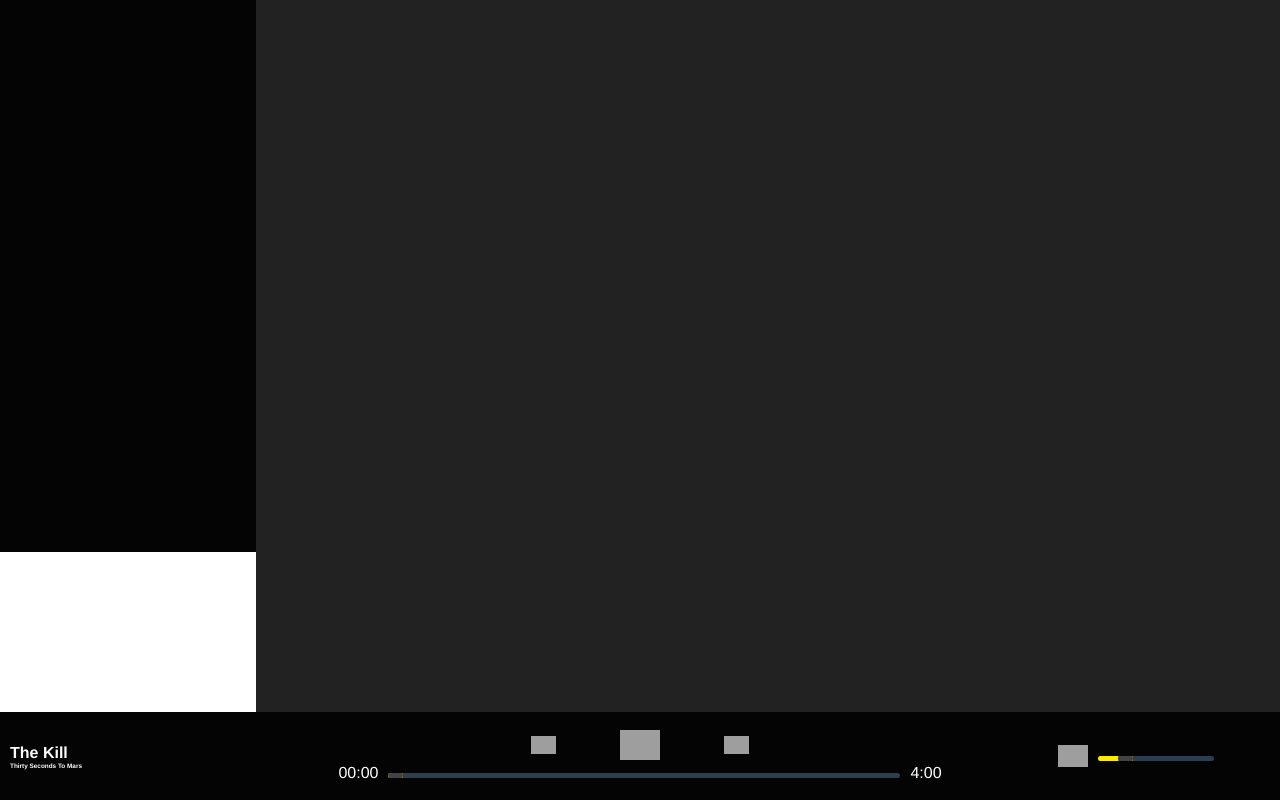
After one commit to SparrowTen/Sparrowfy, a Django app: page /main/ in a window 1280 px wide. The commit adds this page. Run offline with Django 3.2, Linux system fonts and the light colour scheme; parts of the project's set-up code (start-up, migrations or seed data) failed here and were passed over; grey boxes are pictures that could not be loaded.

Commit message:
mainpage init

```diff
--- a/sparrowfy/main/urls.py
+++ b/sparrowfy/main/urls.py
@@ -5,6 +5,7 @@ from django.conf.urls.static import static
 
 urlpatterns = [
     path("", views.default, name='default'),
+    path("main/", views.main_page, name='main_page'),
     # path("signup/", views.signup, name="signup"),
     path("login/", views.login_auth, name="login_auth"),
     # path("logout/", views.logout_auth, name="logout_auth"),
--- a/sparrowfy/main/views.py
+++ b/sparrowfy/main/views.py
@@ -18,3 +18,6 @@ def default(request):
 
 def login_auth(request):
     return render(request,'login.html')
+
+def main_page(request):
+    return render(request,"mainpage.html")
--- a/sparrowfy/static/css/style.css
+++ b/sparrowfy/static/css/style.css
@@ -24,6 +24,13 @@ div.playbar div.currplay h6 {
   font-size: 0.4rem;
   color: white;
   margin-left: 10px;
+}
+div.playbar div.currplay div.currimg {
+  position: fixed;
+  bottom: 11vh;
+  width: 20vw;
+  height: 20vh;
+  background-color: white;
 }
 div.playbar div.currplay {
   flex: 3 1 10vh;
@@ -259,4 +266,19 @@ div.login-main form .btn_sign_up {
 div.login-main form .btn_sign_up:hover {
   background: #616467;
   color: white;
+}
+
+div.navbar {
+  width: 20vw;
+  background-color: #040404;
+  height: 89vh;
+}
+
+div.main {
+  position: fixed;
+  top: 0;
+  right: 0;
+  width: 80vw;
+  height: 89vh;
+  background-color: rgb(34, 34, 34);
 }/*# sourceMappingURL=style.css.map */
--- a/sparrowfy/static/css/style.scss
+++ b/sparrowfy/static/css/style.scss
@@ -30,6 +30,14 @@ div.playbar {
       font-size: 0.4rem;
       color: white;
       margin-left: 10px;
+    }
+
+    div.currimg {
+      position: fixed;
+      bottom: 11vh;
+      width: 20vw;
+      height: 20vh;
+      background-color: white;
     }
   }
 
@@ -289,3 +297,18 @@ div.login-main {
     }
   }
 }
+
+div.navbar {
+  width: 20vw;
+  background-color: #040404;
+  height: 89vh;
+}
+
+div.main {
+  position: fixed;
+  top: 0;
+  right: 0;
+  width: 80vw;
+  height: 89vh;
+  background-color: rgb(34, 34, 34);
+}
--- /dev/null
+++ b/sparrowfy/templates/base.html
@@ -0,0 +1,14 @@
+<!DOCTYPE html>
+<html lang="en">
+  <head>
+    <meta charset="UTF-8" />
+    <meta http-equiv="X-UA-Compatible" content="IE=edge" />
+    <meta name="viewport" content="width=device-width, initial-scale=1.0" />
+    {% load static %}
+    <link rel="stylesheet" href="{% static 'css/style.css' %}" />
+    <title>Document</title>
+  </head>
+  <body>
+    {% block content %}{% endblock %}
+  </body>
+</html>
--- /dev/null
+++ b/sparrowfy/templates/mainpage.html
@@ -0,0 +1,4 @@
+{% extends 'base.html' %} {% block content %}
+<div class="navbar"></div>
+<div class="main"></div>
+{% include 'player.html'%} {% endblock %}
--- a/sparrowfy/templates/player.html
+++ b/sparrowfy/templates/player.html
@@ -1,16 +1,6 @@
-<!DOCTYPE html>
-<html lang="en">
-  <head>
-    <meta charset="UTF-8" />
-    <meta http-equiv="X-UA-Compatible" content="IE=edge" />
-    <meta name="viewport" content="width=device-width, initial-scale=1.0" />
-    {% load static %}
-    <link rel="stylesheet" href="{% static 'css/style.css' %}" />
-    <title>Document</title>
-  </head>
-  <body>
     <div class="playbar">
       <div class="currplay">
+        <div class="currimg"></div>
         <h5>The Kill</h5>
         <h6>Thirty Seconds To Mars</h6>
     </div>
@@ -57,5 +47,3 @@
                 max="500">
         </div></div>
     </div>
-  </body>
-</html>
```
Also changed, not shown: clone-django-sample/db.sqlite3, 1 other file.
